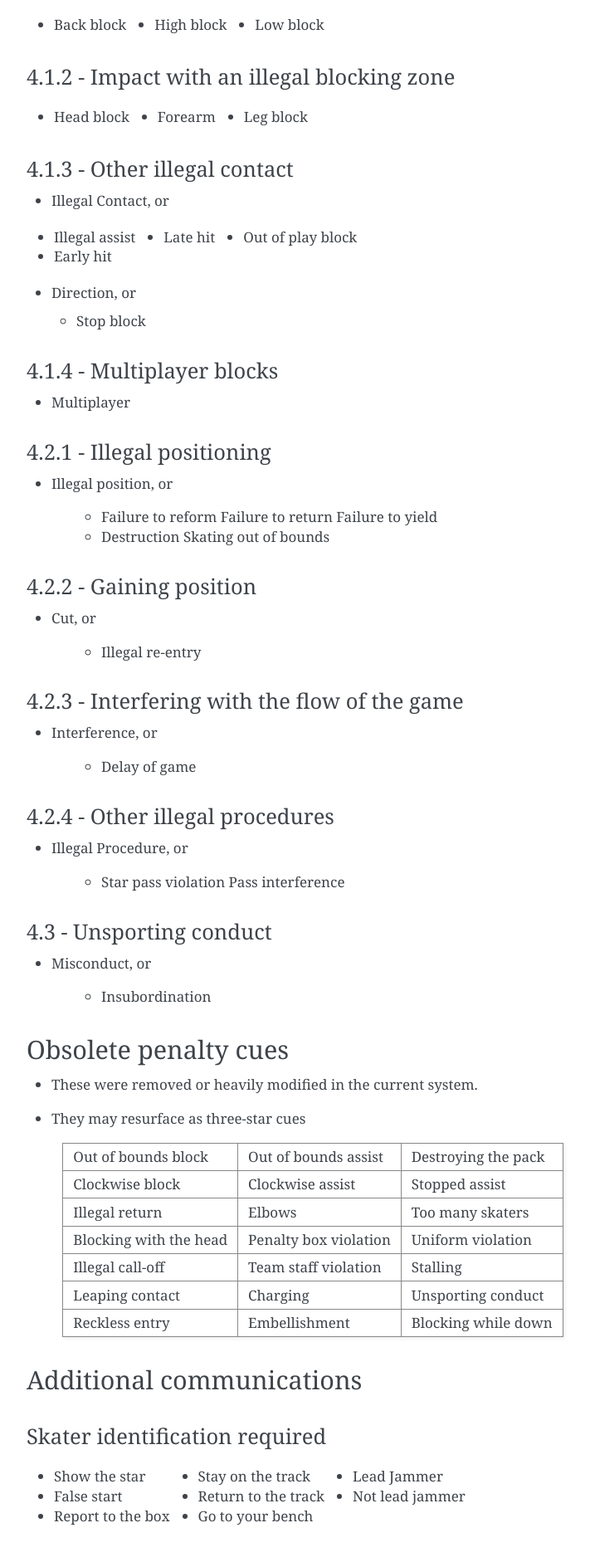
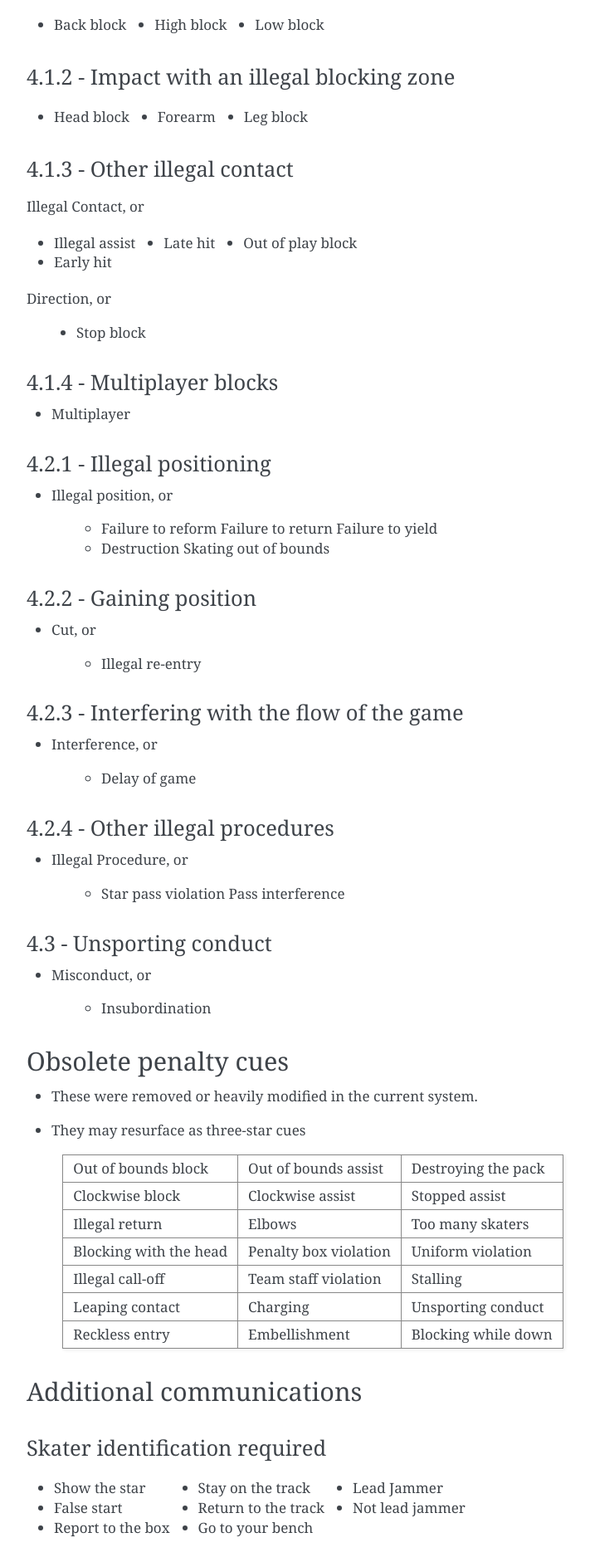
Before and after one commit to mrogaski/zenref, a Sphinx documentation site: the page built from docs/source/verbal_cues_and_hand_signals.rst, in a window 1280 px wide. Shown: the part 1120-2996 px from the top of the page at 83% size, without its empty margins (388-1099 px from the left). Built offline with Sphinx 7.4.7, drawn with Linux system fonts in a browser that asks for light colours; pages that are not in the unit, such as notebooks, are missing from menus.

Commit message:
Trying to improve lists.

```diff
--- a/docs/source/verbal_cues_and_hand_signals.rst
+++ b/docs/source/verbal_cues_and_hand_signals.rst
@@ -58,8 +58,7 @@ Penalties
 4.1.3 - Other illegal contact
 .............................
 
-- Illegal Contact, or
-
+Illegal Contact, or
 
 .. hlist::
    :columns: 3
@@ -70,7 +69,7 @@ Penalties
    * Out of play block
 
 
-- Direction, or
+Direction, or
 
   - Stop block
 
```
